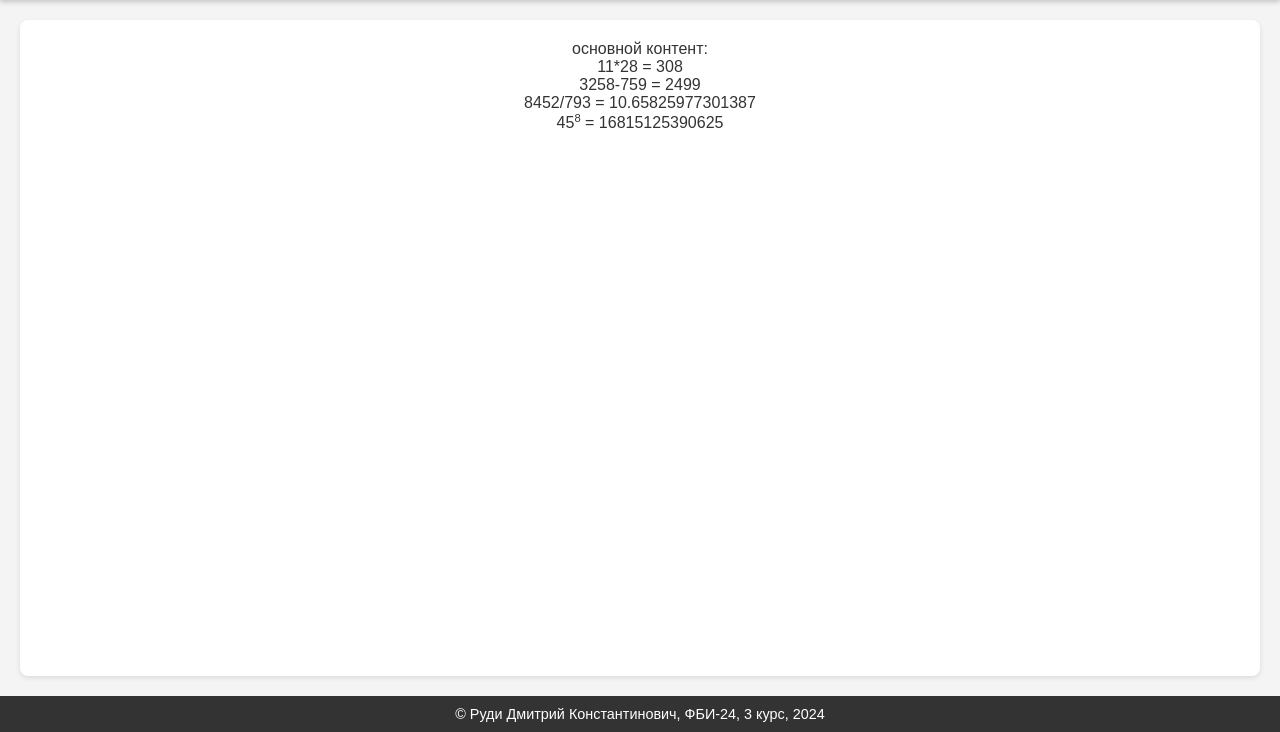
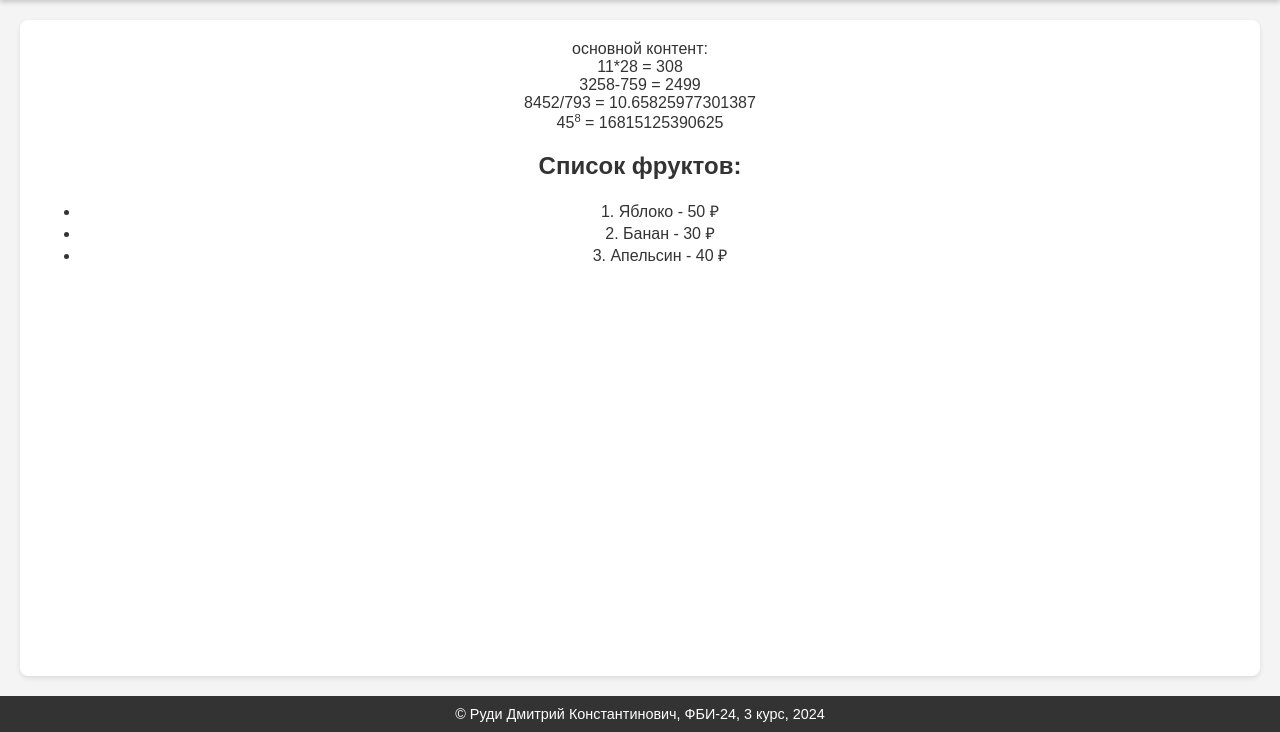
Before and after one commit to SlonExtra/web--programming-labs-2, a Flask app: page /lab2/example in a window 1280 px wide. Shown: the part 68-800 px from the top of the page. Run offline with Flask 3, Linux system fonts and the light colour scheme.

Commit message:
цикл в шаблоне

```diff
--- a/app.py
+++ b/app.py
@@ -207,6 +207,11 @@ def add_flower(name):
 def example():
     name = 'Руди Дмитрий Константинович'
     nlab = '2'
-    group='24'
+    group = '24'
     course = '3'
-    return render_template('example.html', name=name, nlab=nlab, group=group, course=course)
+    fruits = [
+        {'name': 'Яблоко', 'price': 50},
+        {'name': 'Банан', 'price': 30},
+        {'name': 'Апельсин', 'price': 40}
+    ]
+    return render_template('example.html', name=name, nlab=nlab, group=group, course=course, fruits=fruits)
--- a/templates/example.html
+++ b/templates/example.html
@@ -17,6 +17,13 @@
         3258-759 = {{ 3258 - 759 }}<br>
         8452/793 = {{ 8452 / 793 }}<br>
         45<sup>8</sup> = {{ 45 ** 8 }}<br>
+
+        <h2>Список фруктов:</h2>
+        <ul>
+            {% for fruit in fruits %}
+                <li>{{ loop.index }}. {{ fruit.name }} - {{ fruit.price }} ₽</li>
+            {% endfor %}
+        </ul>
     </main>
 
     <footer>
```
